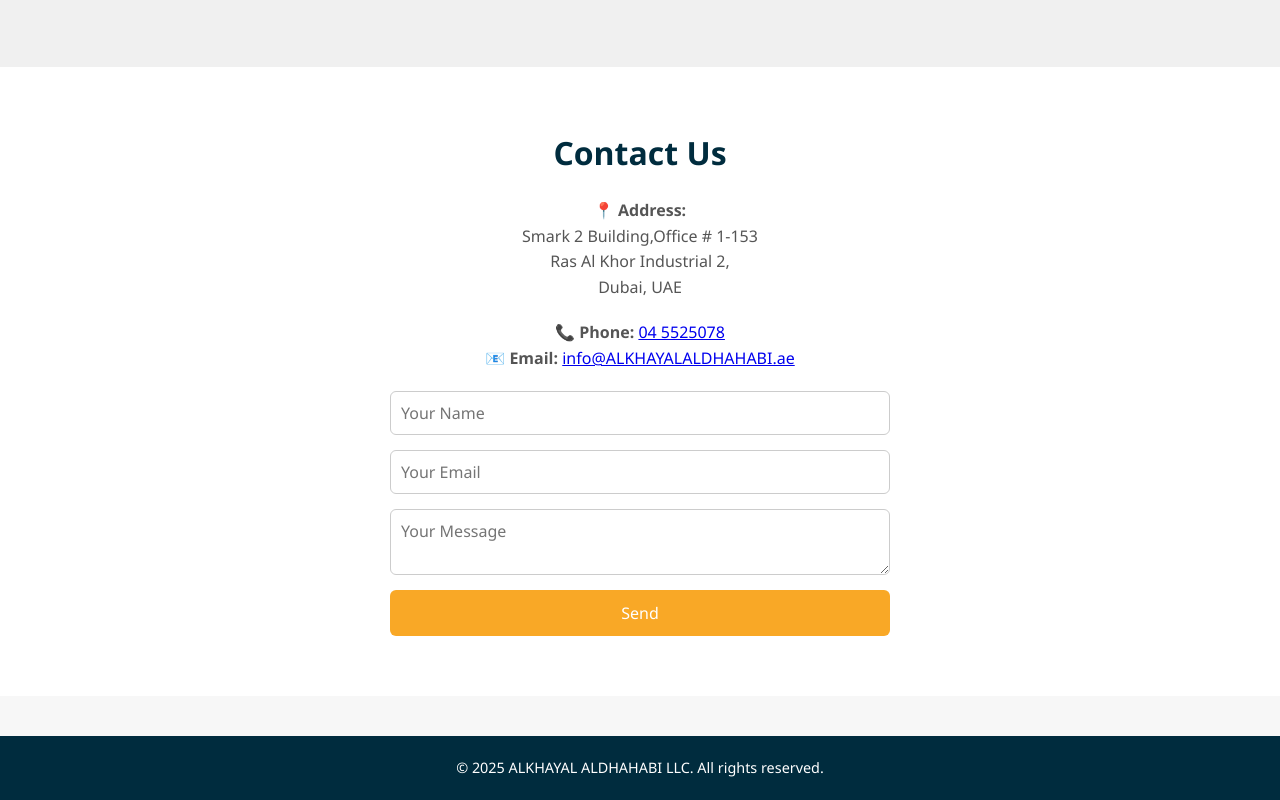
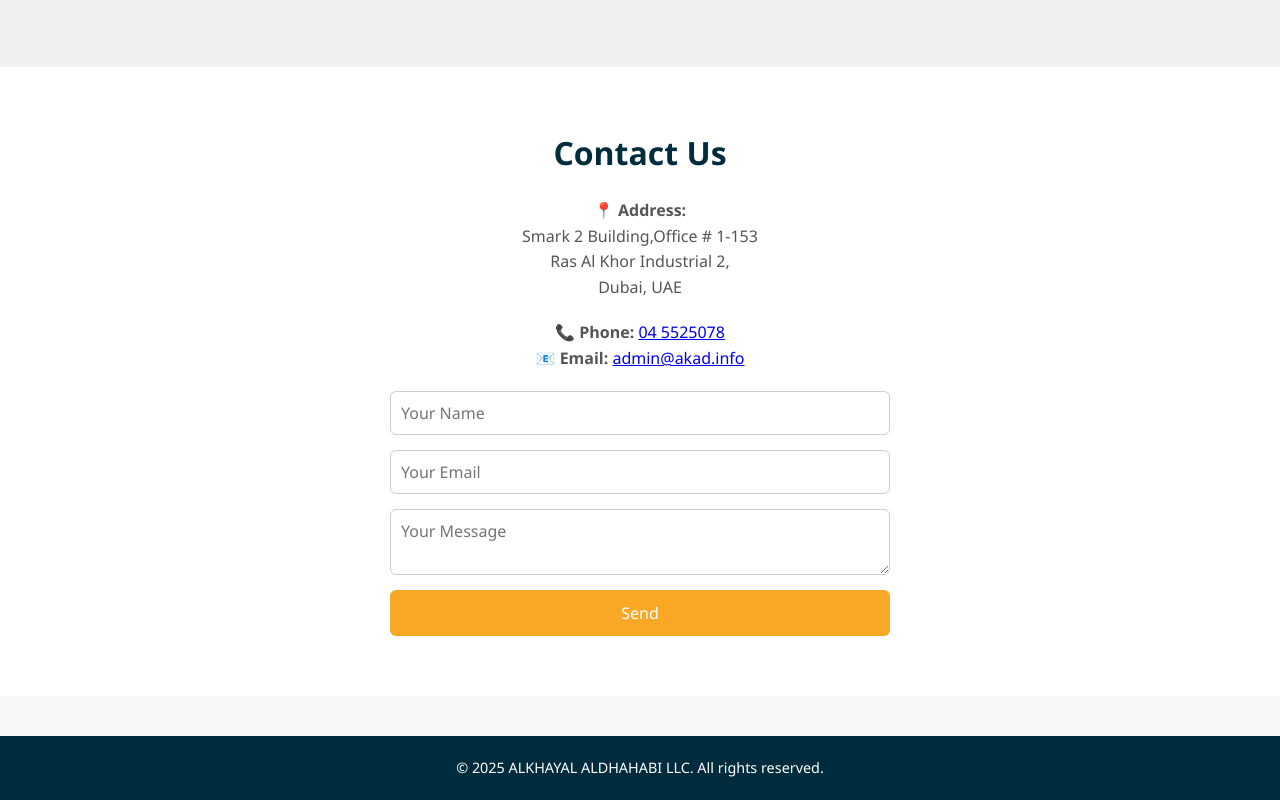
Before and after one commit to sammathewsaji/Alkhayal_Website, a plain HTML site: page index.html in a window 1280 px wide. Shown: the part 3021-3821 px from the top of the page. Drawn offline with Linux system fonts and the light colour scheme.

Commit message:
mail changed

```diff
--- a/index.html
+++ b/index.html
@@ -98,7 +98,7 @@
   </p>
   <p>
     📞 <strong>Phone:</strong> <a href="tel:04 5525078">04 5525078</a><br>
-    📧 <strong>Email:</strong> <a href="mailto:info@ALKHAYALALDHAHABI.ae">info@ALKHAYALALDHAHABI.ae</a>
+    📧 <strong>Email:</strong> <a href="mailto:admin@akad.info">admin@akad.info</a>
   </p>
 
   <form>
```
